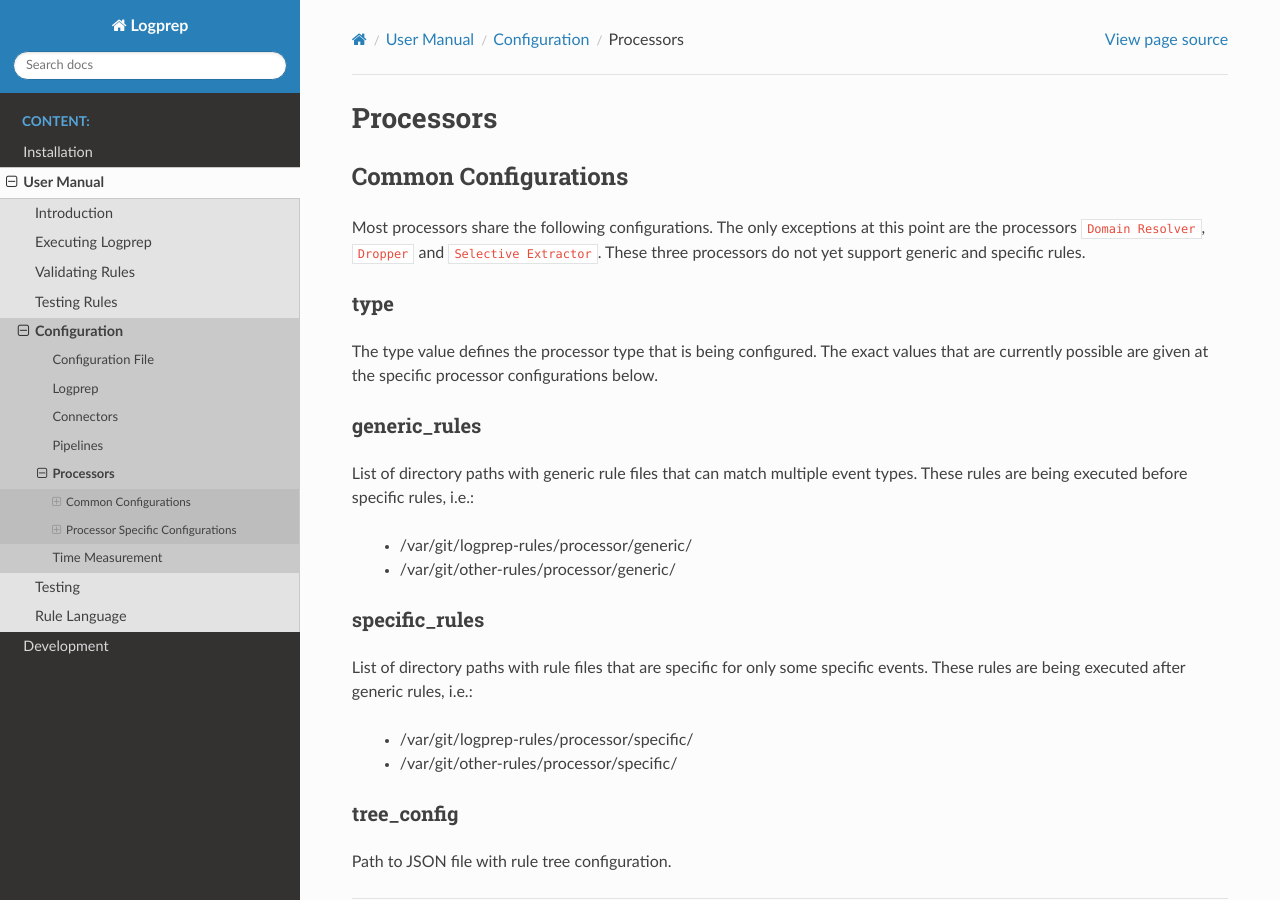
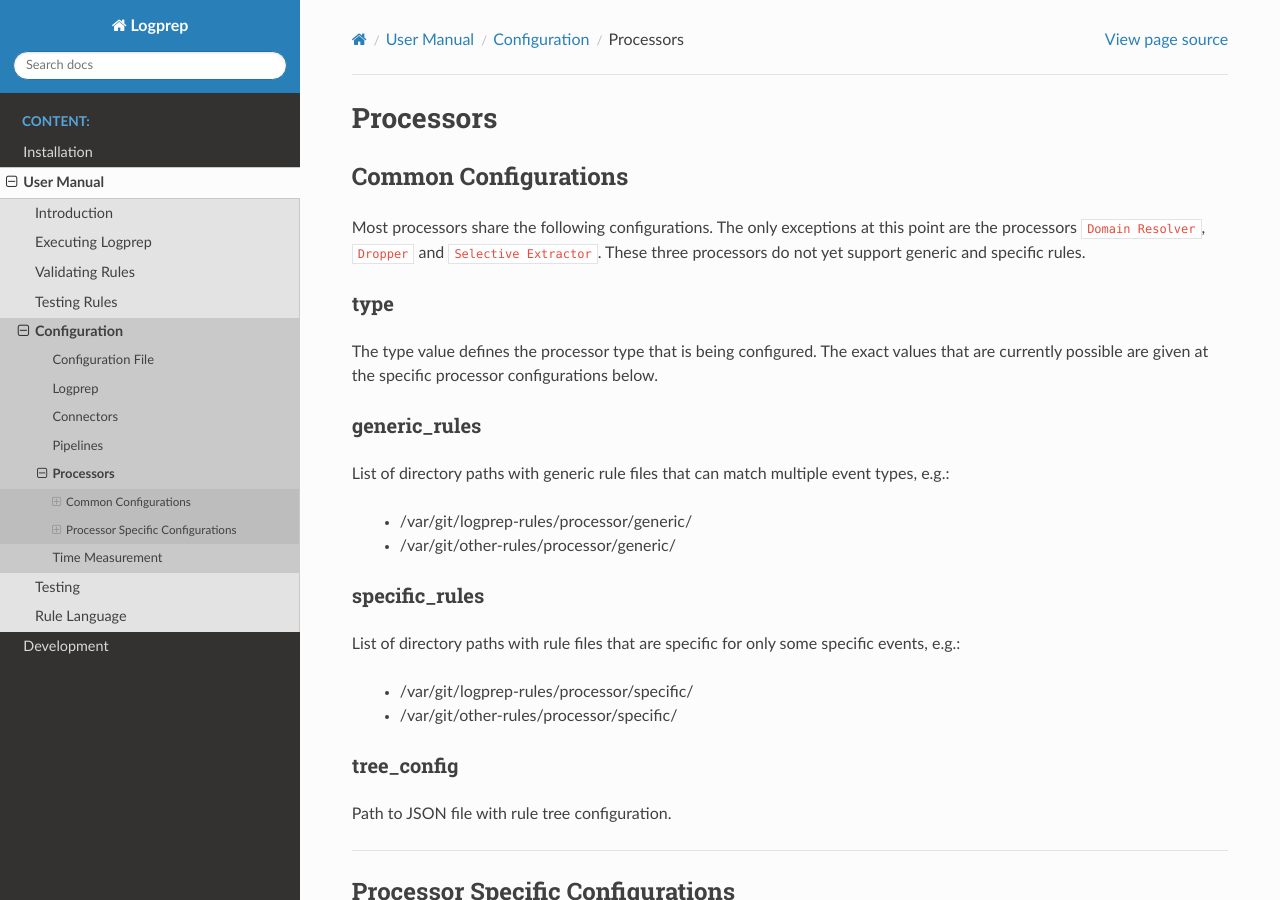
Before and after one commit to fkie-cad/Logprep, a Sphinx documentation site: the page built from doc/source/user_manual/configuration/processor.rst, in a window 1280 px wide and 900 px high. Built offline with Sphinx 7.4.7 and the Read the Docs theme 2.0.0, drawn with Linux system fonts in a browser that asks for light colours; pages that are not in the unit, such as notebooks, are missing from menus.

Commit message:
Add minor review change

```diff
--- a/doc/source/user_manual/configuration/processor.rst
+++ b/doc/source/user_manual/configuration/processor.rst
@@ -21,8 +21,7 @@ configurations below.
 generic_rules
 -------------
 
-List of directory paths with generic rule files that can match multiple event types.
-These rules are being executed before specific rules, i.e.:
+List of directory paths with generic rule files that can match multiple event types, e.g.:
 
   * /var/git/logprep-rules/processor/generic/
   * /var/git/other-rules/processor/generic/
@@ -30,8 +29,7 @@ These rules are being executed before specific rules, i.e.:
 specific_rules
 --------------
 
-List of directory paths with rule files that are specific for only some specific events.
-These rules are being executed after generic rules, i.e.:
+List of directory paths with rule files that are specific for only some specific events, e.g.:
 
   * /var/git/logprep-rules/processor/specific/
   * /var/git/other-rules/processor/specific/
```
